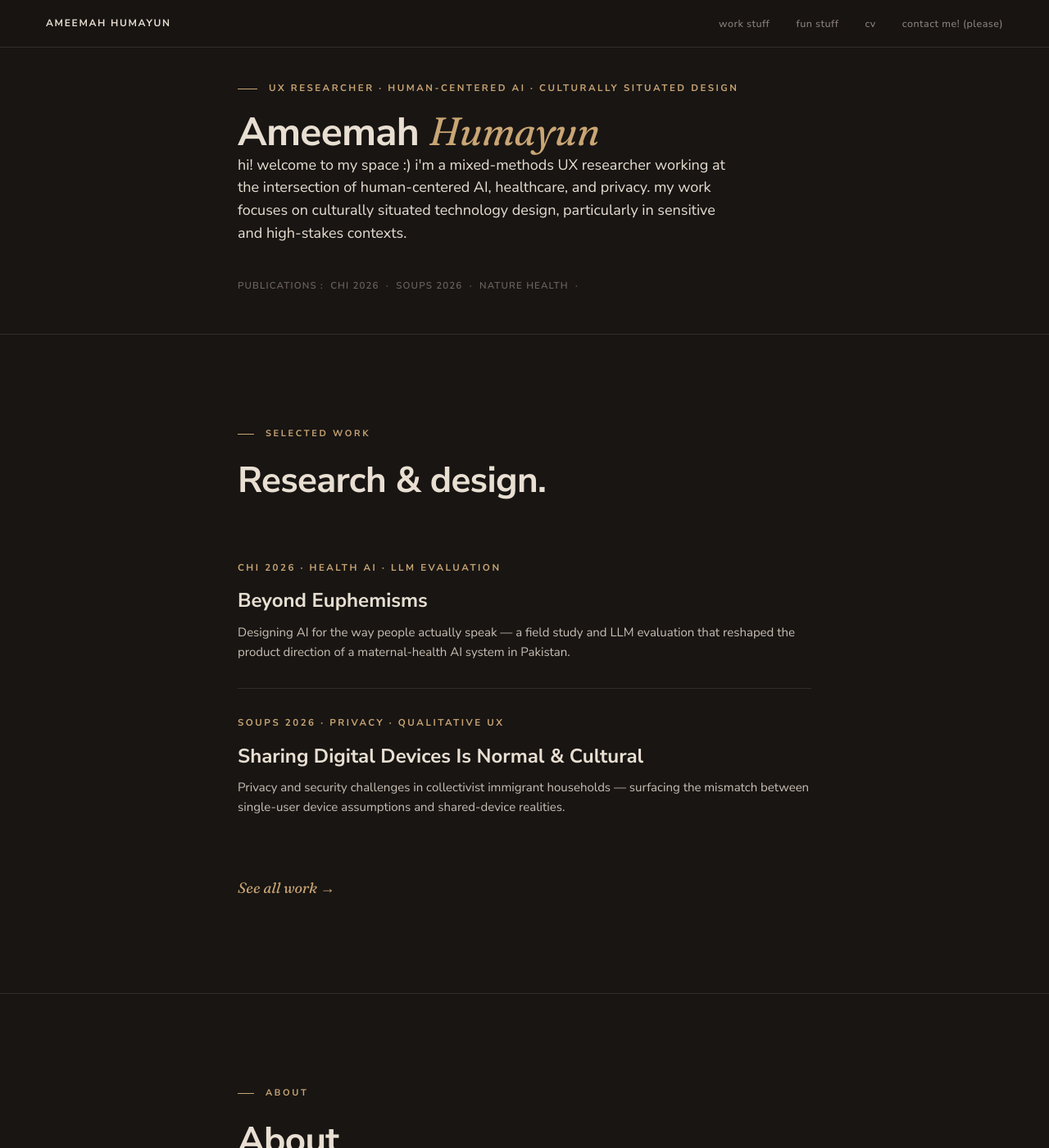
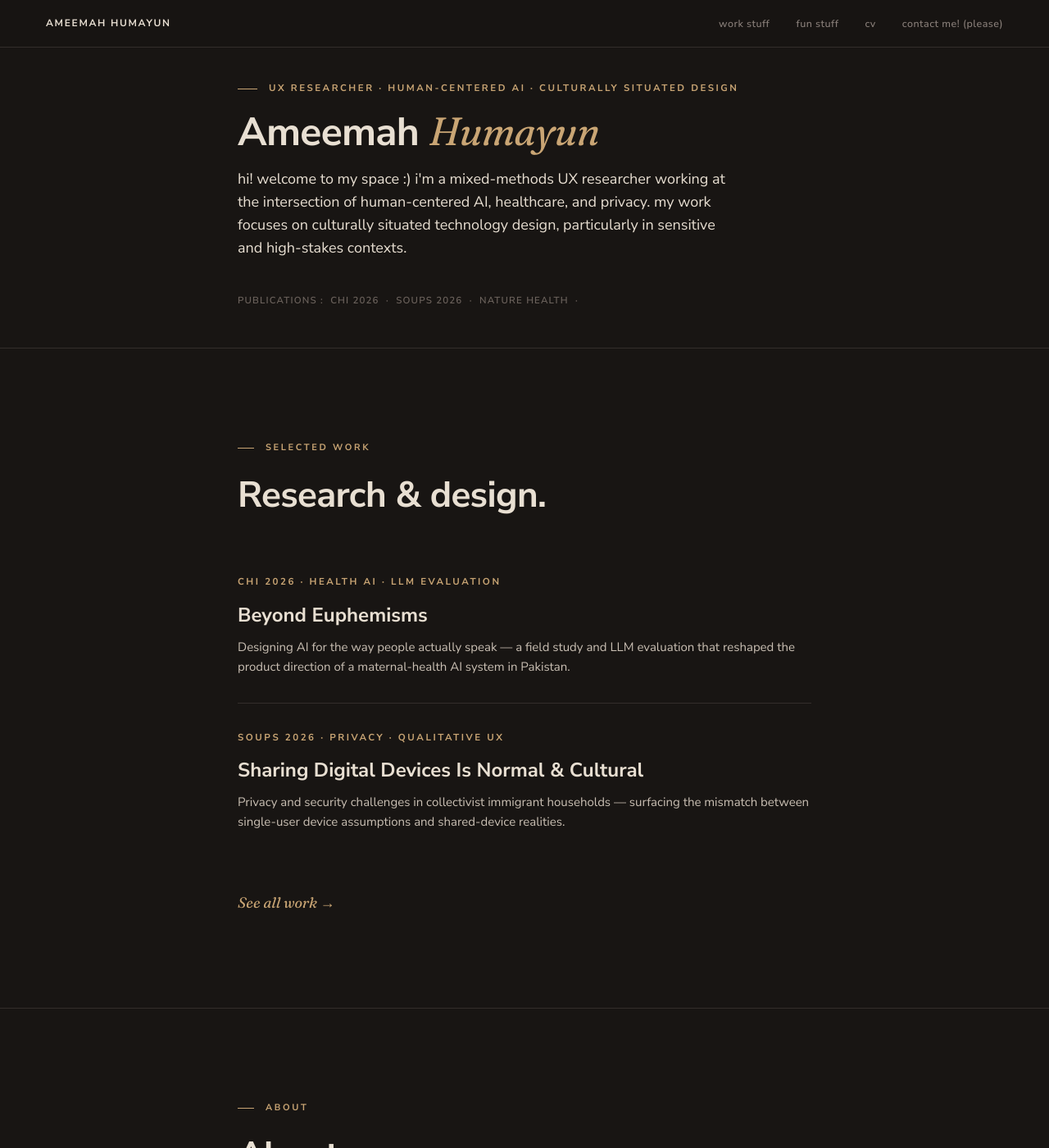
Before and after one commit to ameemahumayun/ameemahumayun.github.io, a Jekyll site: the page built from index.html, in a window 1280 px wide and 1400 px high. Shown: the whole window at 82% size. Built offline with Jekyll 4.4.1, drawn with Linux system fonts in a browser that asks for light colours.

Commit message:
Update base.css

```diff
--- a/assets/css/base.css
+++ b/assets/css/base.css
@@ -28,6 +28,7 @@ h1 {
   font-weight: var(--weight-bold);
   color: var(--color-text-strong);
   letter-spacing: var(--tracking-tight);
+  margin-bottom: 1.1rem;
 }
 
 h2 {
```
